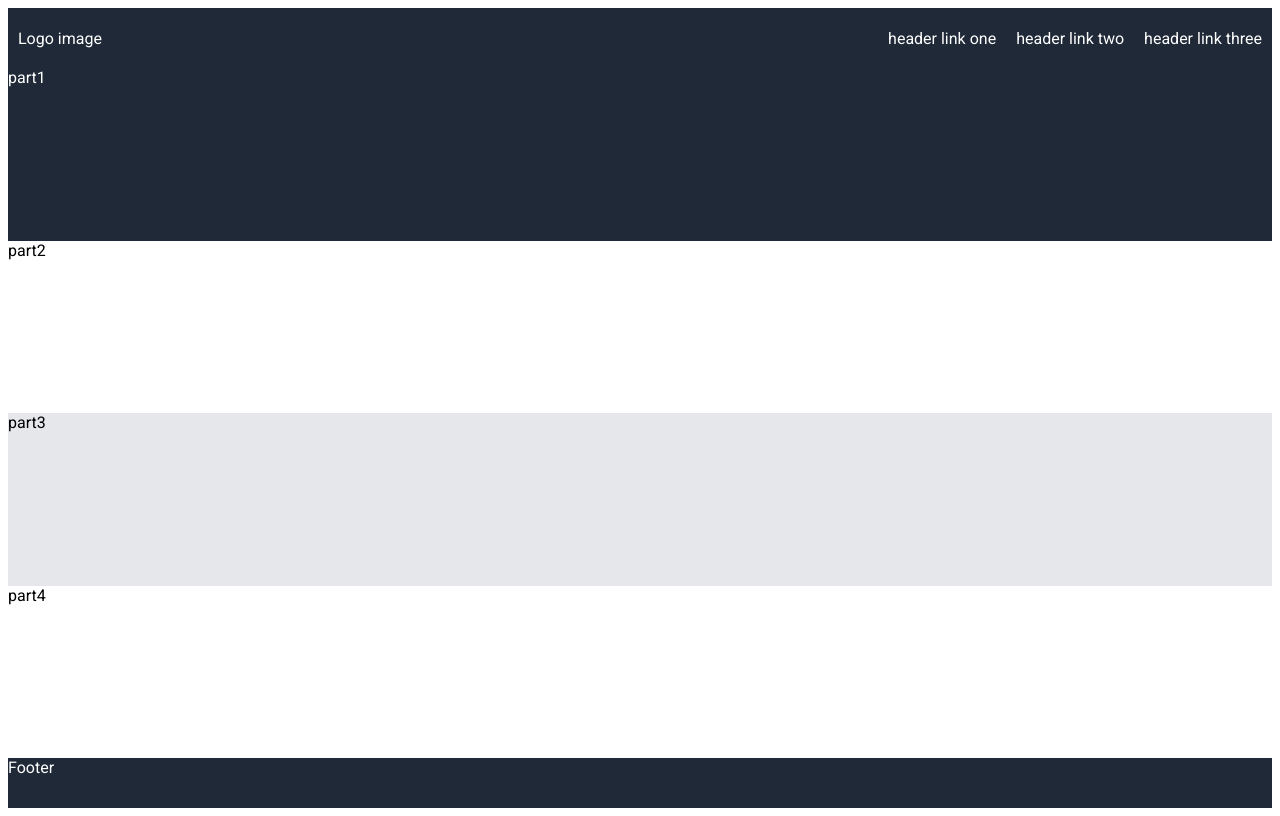
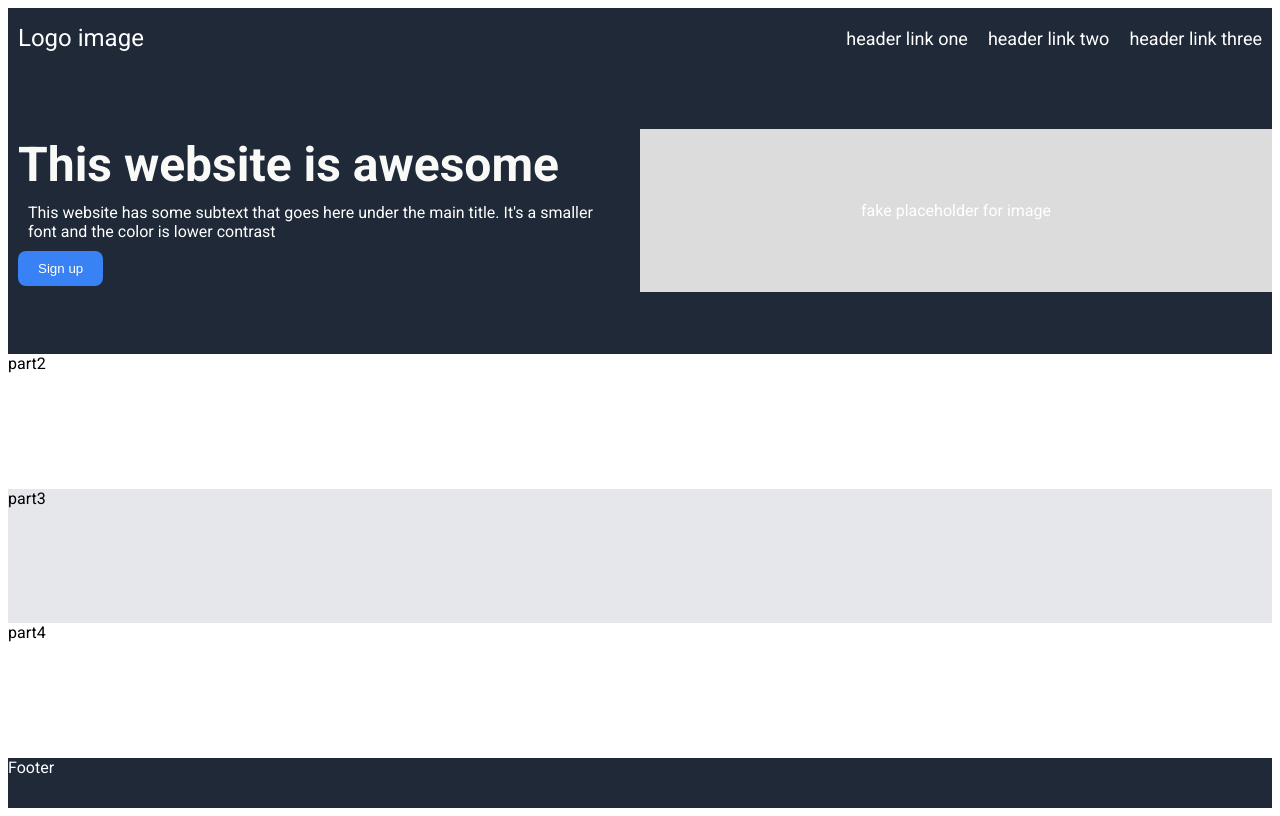
Before and after one commit to Josine-02/landing-page, a plain HTML site: page index.html in a window 1280 px wide. Drawn offline with Linux system fonts and the light colour scheme.

Commit message:
made text header

```diff
--- a/index.html
+++ b/index.html
@@ -17,7 +17,15 @@
 
         <div class="content">
 
-            <div class="part-1">part1</div>
+            <div class="part-1">
+                <div class="text-one">
+                    <div class="text-one-header"> This website is awesome</div>
+                    <div class="text-one-info">This website has some subtext that goes here under the main title. It's a smaller font and the color is lower contrast</div>
+                    <div class="sign-up"><button>Sign up</button></div>
+                </div>
+                <div class="image-one">fake placeholder for image</div>
+
+            </div>
 
             <div class="part-2">part2</div>
 
--- a/style.css
+++ b/style.css
@@ -6,10 +6,6 @@ body{
 
     display: flex;
     flex-direction: column;
-}
-
-.header,.footer,.content{
-
 }
 
 a{
@@ -36,12 +32,15 @@ ul{
     justify-content: space-between;
     align-items: center;
     padding-left: 10px;
+    font-size: 24px;
 }
 
 .header-links{
     display: flex;
     gap: 20px;
     padding-right: 10px;;
+    font-size: 18px;
+    color:#E5E7EB
 }
 
 .header,.footer,.part-1{
@@ -61,6 +60,48 @@ ul{
     flex-grow: 1;
 }
 
+.part-1{
+    display: flex;
+    justify-content: space-evenly;
+    align-items: center;
+}
+
+.text-one{
+    display: flex;
+    flex-direction: column;
+    width: 50%;
+    padding: 10px;
+}
+
+.text-one-header{
+    font-size: 48px;
+    font-weight:900;
+    color:#F9FAF8;
+}
+.text-one-info{
+    margin: 10px;
+}
+
+button{
+    background-color: #3882F6;
+    color:white;
+    padding: 10px 20px;
+    border-radius:8px;
+    border: none;
+}
+
+.image-one{
+display:flex;
+align-items: center;
+justify-content: center;
+
+    background-color: gainsboro;
+    width: 50%;
+    height: 50%;
+    padding: 10px;
+
+}
+
 .part-2,.part-4{
     background-color: white;
 
```
